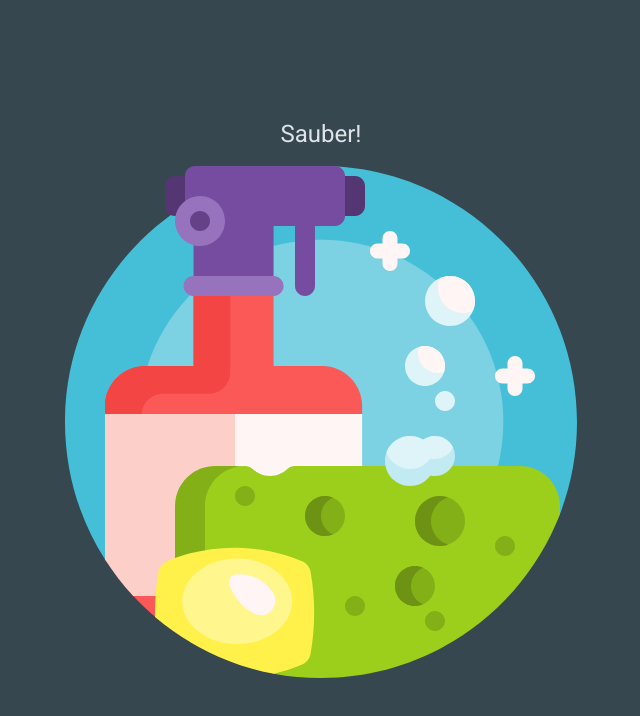
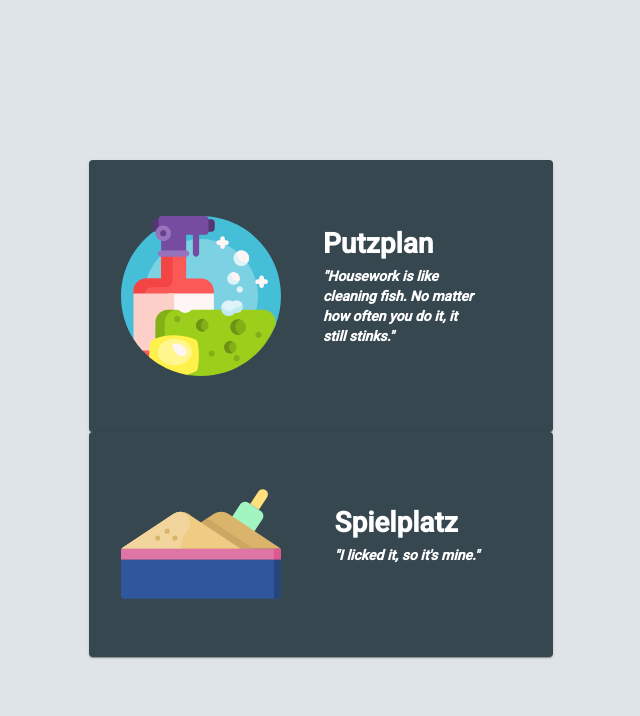
Before and after one commit to CivanErbay/FlatMatezAngular, an Angular app: page /landing in a window 1280 px wide. Shown: the top 716 px of the page, without its empty margins (319-959 px from the left). Built offline with nearby package versions, Linux system fonts and the light colour scheme.

Commit message:
Rework Landing

```diff
--- a/src/app/app.component.html
+++ b/src/app/app.component.html
@@ -1,4 +1,3 @@
 <div class="center">
-  <h1>Sauber!</h1>
   <router-outlet></router-outlet>
 </div>
--- a/src/app/app.component.scss
+++ b/src/app/app.component.scss
@@ -4,6 +4,6 @@
     justify-content: center;
     align-items: center;
     height: 100vh;
-    background-color: #37474F;
-    color: #DEE4E7;
+    background-color: #DEE4E7;
+
 }
--- a/src/app/landing/landing.component.html
+++ b/src/app/landing/landing.component.html
@@ -1,2 +1,33 @@
-
-<a routerLink="/clean"><img src="assets/cleaning.svg" alt=""></a>
+<div
+  style="
+    display: flex;
+    flex-direction: column;
+    align-items: center;
+    justify-content: space-around;
+    height: 60vh;
+  "
+>
+  <mat-card class="center"
+    ><a routerLink="/clean"
+      ><img style="height: 20vh" src="assets/cleaning.svg" alt="" />
+    </a>
+    <div style="display: flex; flex-direction: column; padding: 1.5em;" >
+      <p>Putzplan</p>
+      <p style="font-size: 0.5em; font-style: italic">
+        "Housework is like cleaning fish. No matter how often you do it, it still
+        stinks."
+      </p>
+    </div>
+  </mat-card>
+  <mat-card class="center"
+    ><a routerLink="/sandbox"
+      ><img style="height: 20vh" src="assets/sand.svg" alt=""
+    /></a>
+    <div style="display: flex; flex-direction: column; padding: 1.5em;" >
+        <p>Spielplatz</p>
+        <p style="font-size: 0.5em; font-style: italic">
+          "I licked it, so it's mine."
+        </p>
+      </div>
+  </mat-card>
+</div>
--- a/src/app/landing/landing.component.scss
+++ b/src/app/landing/landing.component.scss
@@ -0,0 +1,11 @@
+.center {
+    display: flex;
+    justify-content: space-between;
+    align-items: center;
+    font-size: 2em;
+    padding: 2rem;
+    width: 400px;
+    background-color: #37474F;
+    color: white;
+    font-weight: 600;
+}
--- a/src/app/material/material.module.ts
+++ b/src/app/material/material.module.ts
@@ -1,12 +1,14 @@
 import { NgModule } from '@angular/core';
 import { MatInputModule} from '@angular/material/input'
 import {MatSlideToggleModule} from '@angular/material/slide-toggle';
+import {MatCardModule} from '@angular/material/card';
 
 
 
 const MaterialComponents = [
   MatInputModule,
-  MatSlideToggleModule
+  MatSlideToggleModule,
+  MatCardModule
 ]
 
 @NgModule({
```
Also changed, not shown: src/assets/sand.svg (added).
